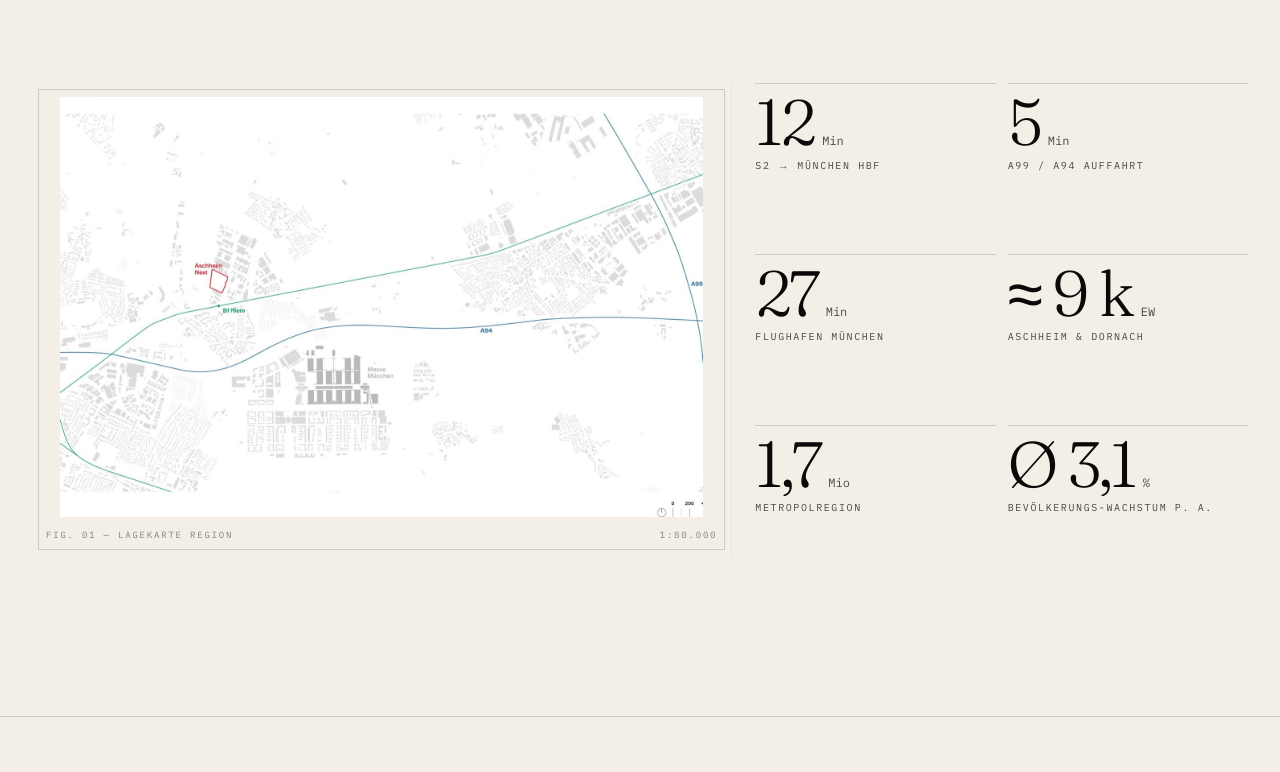
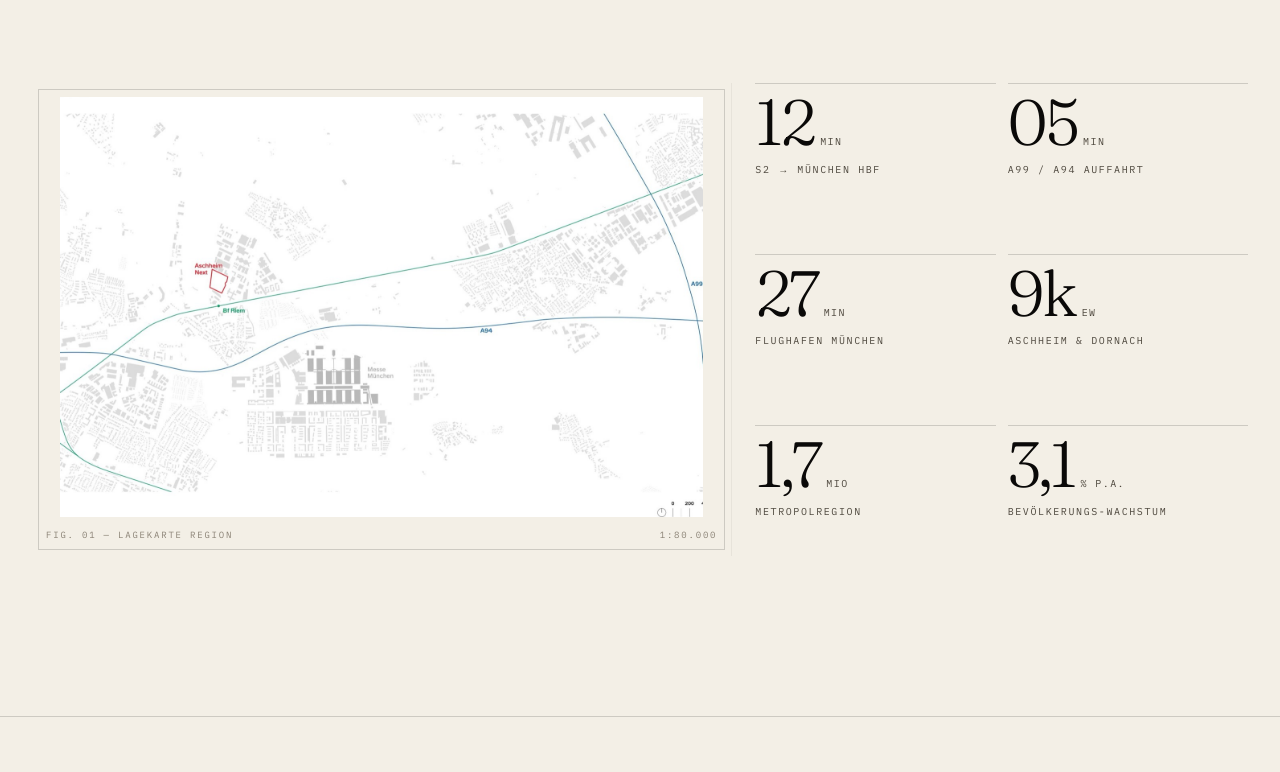
Before and after one commit to A-Complex-World/aschheim-next, a Next.js app: page / in a window 1280 px wide. Shown: the part 3328-4100 px from the top of the page. Built offline with nearby package versions, Linux system fonts and the light colour scheme.

Commit message:
polish: photo treatment, number alignment

```diff
--- a/app/globals.css
+++ b/app/globals.css
@@ -163,6 +163,9 @@ body {
 .tile img { transition: transform 1.6s cubic-bezier(0.16, 1, 0.3, 1); }
 .tile:hover img { transform: scale(1.04); }
 
+/* Editorial photo treatment — only on tagged frames */
+.frame--photo .relative img { filter: contrast(0.95) saturate(0.78) sepia(0.05); }
+
 /* === Hard rule === */
 .hr-strong { height: 1px; background: var(--rule-strong); width: 100%; }
 .hr-soft { height: 1px; background: var(--rule); width: 100%; }
--- a/app/page.tsx
+++ b/app/page.tsx
@@ -191,18 +191,18 @@ export default function Home() {
           <div className="col-span-12 md:col-span-5 grid grid-cols-2 gap-x-3 gap-y-8 md:gap-y-10 mt-10 md:mt-0">
             {[
               { k: "12", u: "Min", l: "S2 → München Hbf" },
-              { k: "5", u: "Min", l: "A99 / A94 Auffahrt" },
+              { k: "05", u: "Min", l: "A99 / A94 Auffahrt" },
               { k: "27", u: "Min", l: "Flughafen München" },
-              { k: "≈ 9 k", u: "EW", l: "Aschheim &amp; Dornach" },
+              { k: "9k", u: "EW", l: "Aschheim &amp; Dornach" },
               { k: "1,7", u: "Mio", l: "Metropolregion" },
-              { k: "Ø 3,1", u: "%", l: "Bevölkerungs-Wachstum p. a." },
+              { k: "3,1", u: "% p.a.", l: "Bevölkerungs-Wachstum" },
             ].map((s, i) => (
               <div key={i} className="fade-up border-t border-rule pt-3" style={{ transitionDelay: `${i * 50}ms` }}>
-                <div className="flex items-baseline gap-2">
-                  <div className="num text-[14vw] md:text-[5vw]">{s.k}</div>
-                  <div className="mono text-xs text-ink-soft">{s.u}</div>
+                <div className="flex items-baseline gap-1.5">
+                  <div className="num text-[14vw] md:text-[5vw] tabular-nums">{s.k}</div>
+                  <div className="mono text-[10px] tracking-[0.14em] uppercase text-ink-soft">{s.u}</div>
                 </div>
-                <div className="mono text-[10px] tracking-[0.16em] uppercase text-ink-soft mt-2" dangerouslySetInnerHTML={{__html: s.l}} />
+                <div className="mono text-[10px] tracking-[0.16em] uppercase text-ink-soft mt-3" dangerouslySetInnerHTML={{__html: s.l}} />
               </div>
             ))}
           </div>
@@ -525,7 +525,7 @@ function Cluster({
       <div className="grid grid-cols-12 gap-x-4 md:gap-x-6">
         <div className={`col-span-12 md:col-span-7 grid grid-cols-12 gap-3 md:gap-4 ${flip ? "md:order-2" : ""}`}>
           <div className="col-span-12 md:col-span-7 mask-reveal">
-            <div className="frame">
+            <div className="frame frame--photo">
               <div className="relative aspect-[4/5] md:aspect-[4/5] overflow-hidden">
                 <Image src={figures[0].src} alt={figures[0].alt} fill sizes="(min-width: 768px) 35vw, 100vw" className="object-cover" />
               </div>
@@ -535,7 +535,7 @@ function Cluster({
             </div>
           </div>
           <div className="col-span-12 md:col-span-5 mask-reveal md:mt-16">
-            <div className="frame">
+            <div className="frame frame--photo">
               <div className="relative aspect-[4/5] overflow-hidden">
                 <Image src={figures[1].src} alt={figures[1].alt} fill sizes="(min-width: 768px) 25vw, 100vw" className="object-cover" />
               </div>
```
